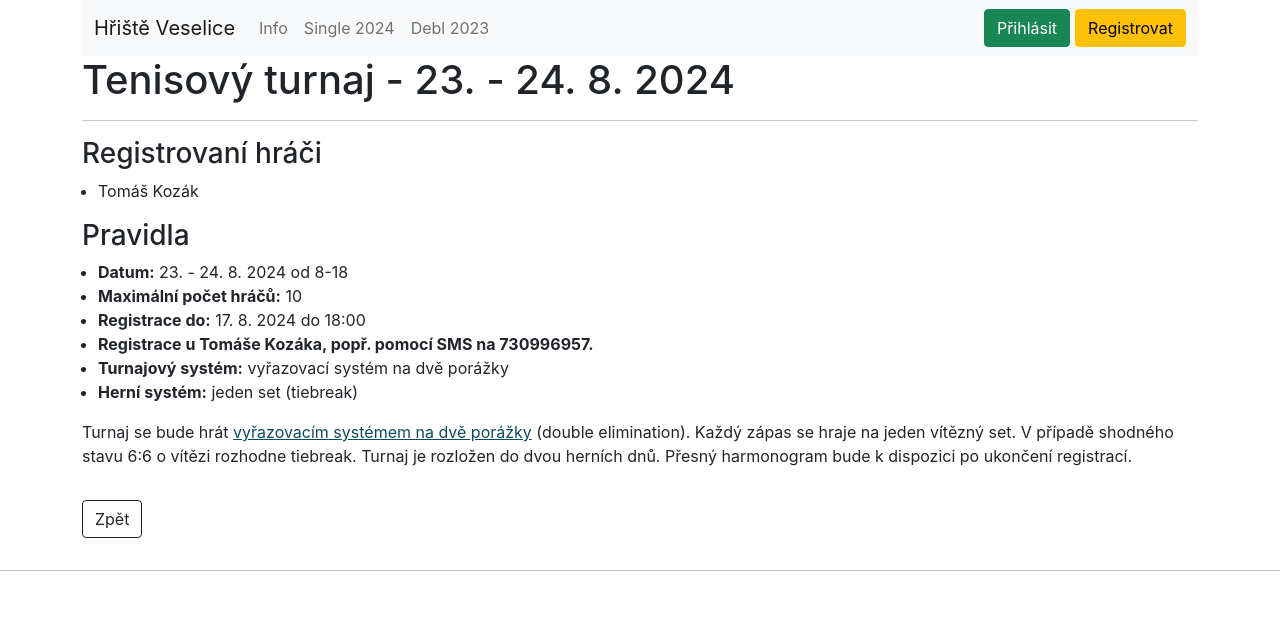
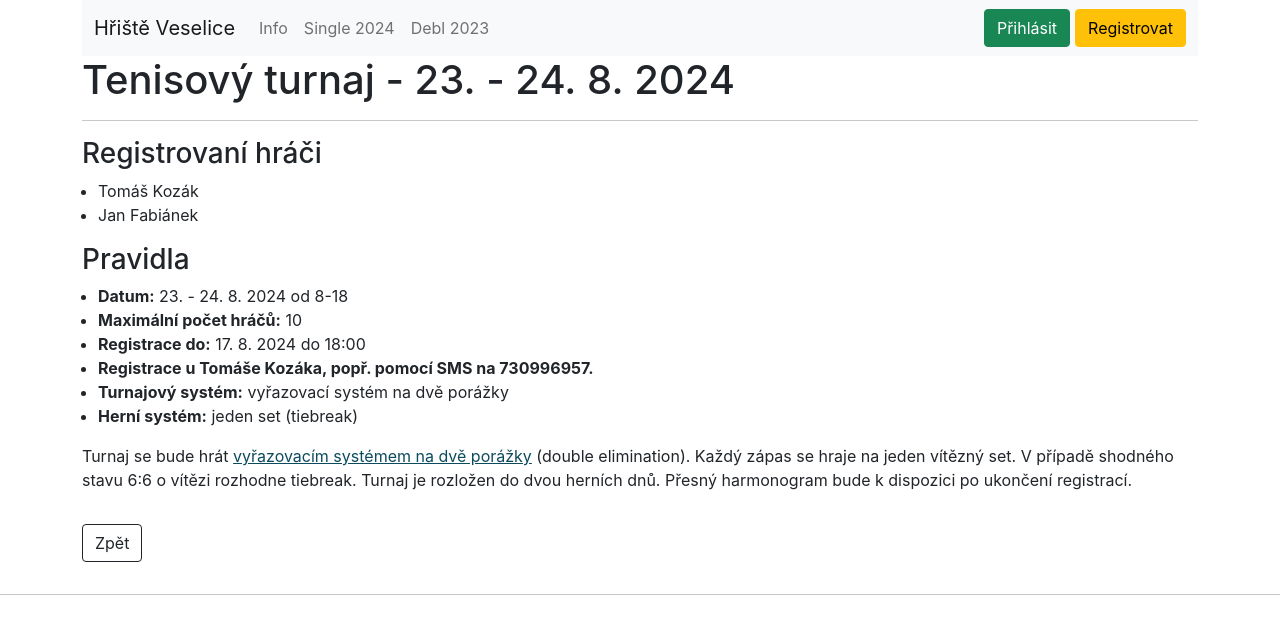
Before and after one commit to kotrzina/court-reservations, a Next.js app in the folder frontend/: page /turnaj/2024-single in a window 1280 px wide. Shown: the top 634 px of the page. Built offline with nearby package versions, Linux system fonts and the light colour scheme.

Commit message:
Tour 2024 - add Hrnek

```diff
--- a/frontend/pages/turnaj/2024-single.tsx
+++ b/frontend/pages/turnaj/2024-single.tsx
@@ -6,6 +6,11 @@ import Head from "next/head";
 const Single2024: NextPage = () => {
 
     const router = useRouter()
+
+    const players = [
+        "Tomáš Kozák",
+        "Jan Fabiánek",
+    ]
 
     const wikiDoubleElimination = "https://cs.wikipedia.org/wiki/Vy%C5%99azovac%C3%AD_syst%C3%A9m_na_dv%C4%9B_por%C3%A1%C5%BEky"
 
@@ -21,7 +26,9 @@ const Single2024: NextPage = () => {
                 <hr/>
                 <h3>Registrovaní hráči</h3>
                 <ul>
-                    <li>Tomáš Kozák</li>
+                    {players.map((player, index) => {
+                        return <li key={index}>{player}</li>
+                    })}
                 </ul>
 
                 <h3>Pravidla</h3>
```
